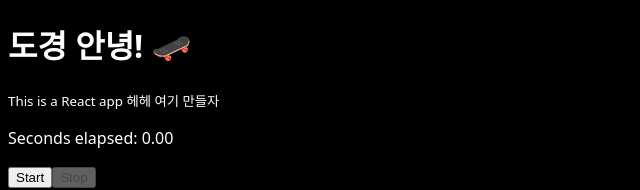
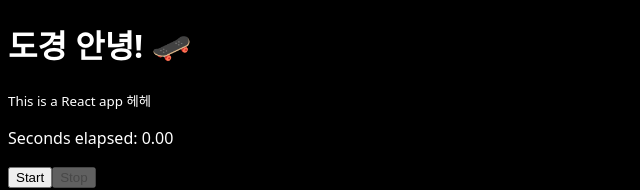
Before and after one commit to poser-lol/poser.lol, a React (Vite) app: page / in a window 1280 px wide. Shown: the top 190 px of the page, without its empty margins (0-640 px from the left). Built offline with nearby package versions, Linux system fonts and the light colour scheme.

Commit message:
Update App.js

```diff
--- a/src/App.js
+++ b/src/App.js
@@ -25,7 +25,7 @@ export function App() {
   return (
     <div>
       <h1>도경 안녕! 🛹</h1>
-      <small>This is a React app 헤헤 여기 만들자</small>
+      <small>This is a React app 헤헤</small>
       <p>Seconds elapsed: {(milliseconds / 1000).toFixed(2)}</p>
       <button onClick={startTimer} disabled={isRunning}>
         Start
```
